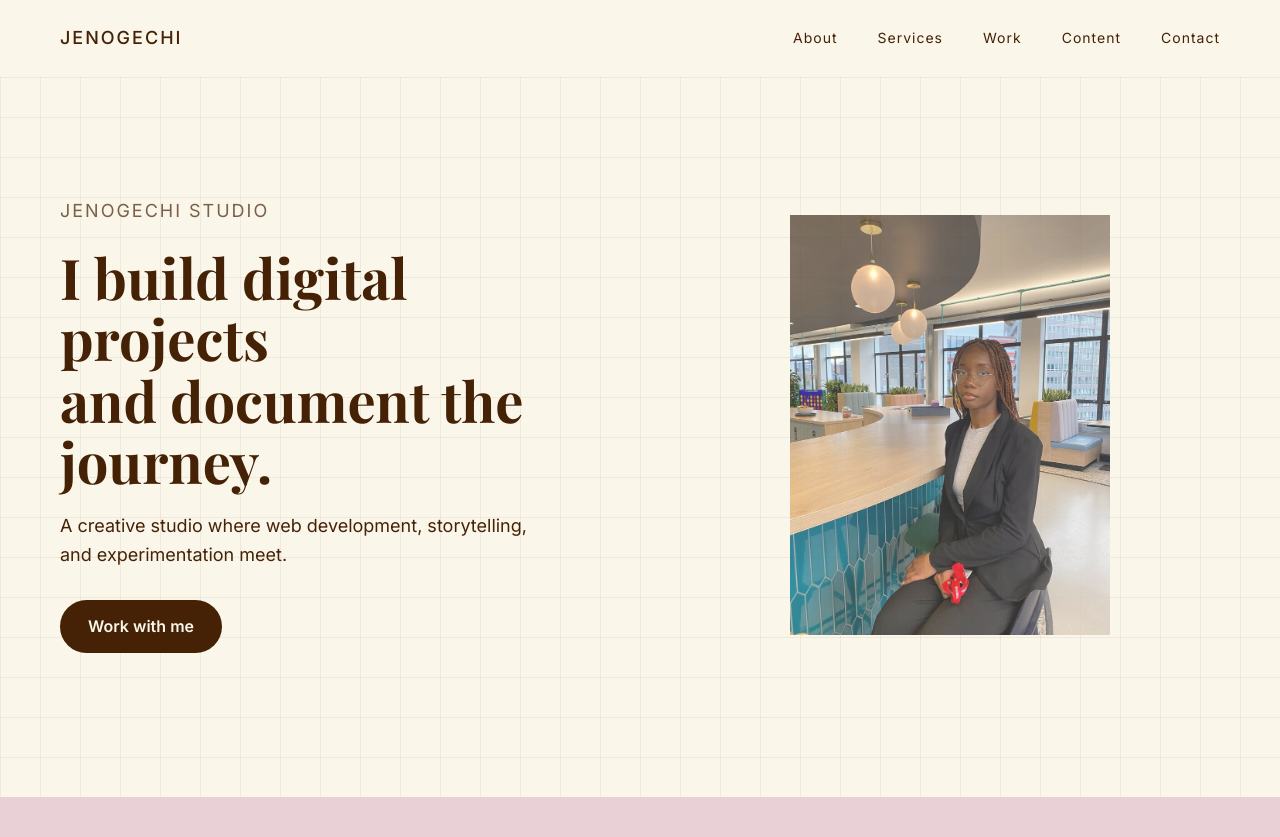
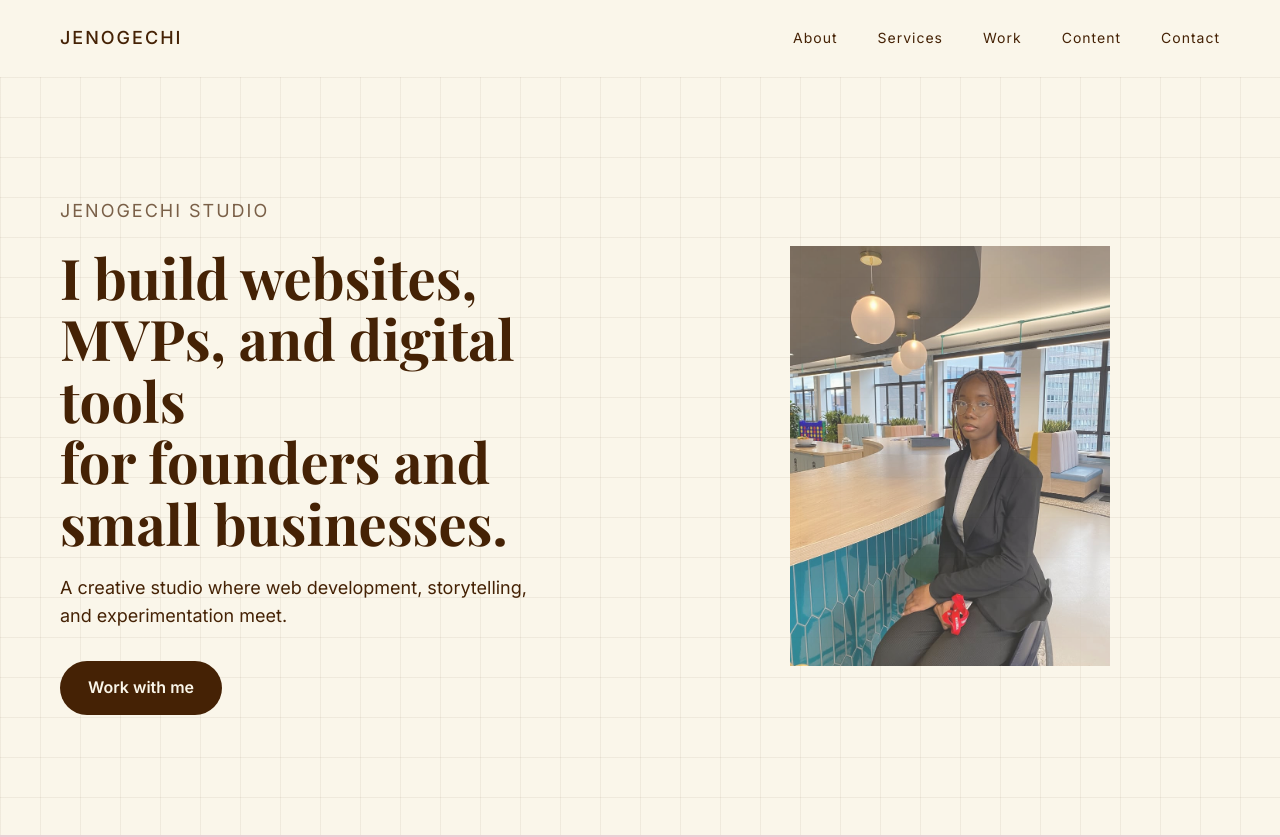
Before and after one commit to Luvjen11/jenogechi, a Next.js app: page / in a window 1280 px wide. Shown: the top 837 px of the page. Built offline with nearby package versions, Linux system fonts and the light colour scheme; a web font is replaced by a local one.

Commit message:
Update hero text to specify services offered

```diff
--- a/src/components/home/Hero.jsx
+++ b/src/components/home/Hero.jsx
@@ -9,9 +9,9 @@ export default function Hero() {
           <p className="studio-label">JENOGECHI STUDIO</p>
 
           <h1>
-            I build digital projects
+            I build websites, MVPs, and digital tools
             <br />
-            and document the journey.
+            for founders and small businesses.
           </h1>
 
           <p className="hero-description">
```
